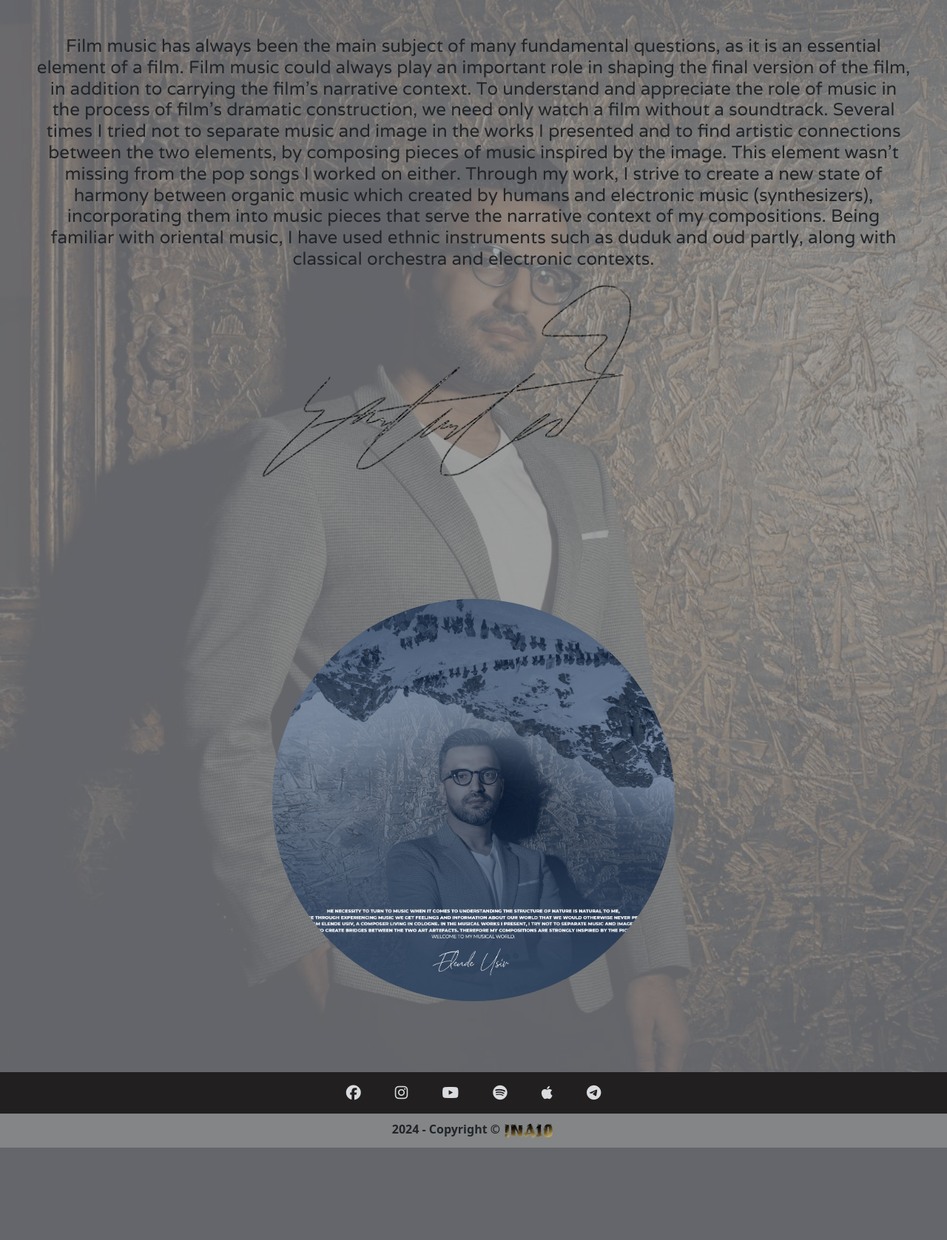
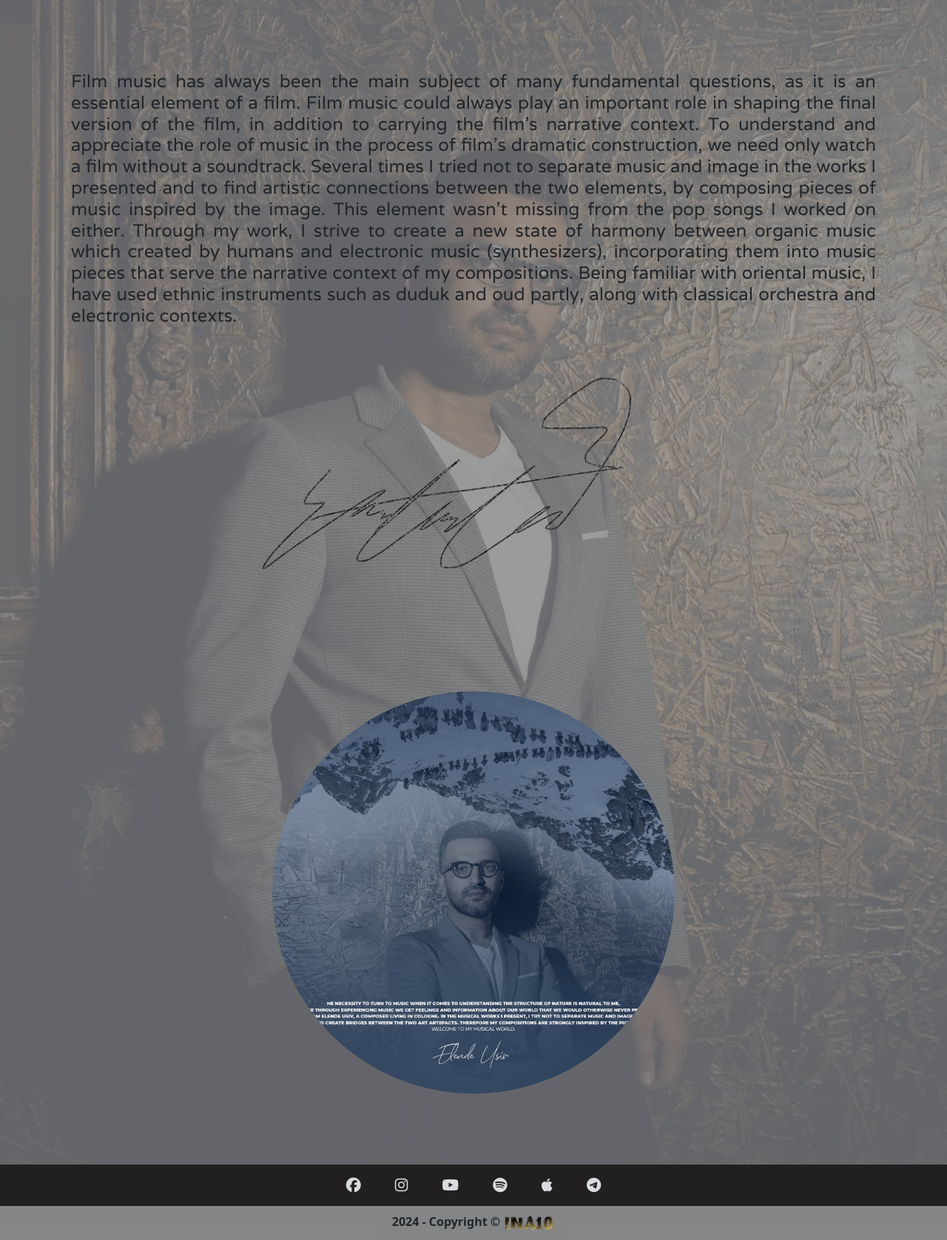
Before and after one commit to Mo-Inalo/elende-usiv.de, a PHP site: page /motivation.php in a window 1280 px wide. Shown: the part 126-1803 px from the top of the page at 74% size. Before the commit the page ends 1678 px from the top, so only its background shows below. Run offline with PHP 8.4, Linux system fonts and the light colour scheme; some libraries are stand-ins or nearby versions.

Commit message:
finale Abarbeitung 29

```diff
--- a/index.php
+++ b/index.php
@@ -34,14 +34,14 @@ include "templates/nav.php"
 
             <h5 class="Elendeauswahl">Film music composer</h5>
 
-            <h5 class="  my-5 Elendeauswahl" align="left"> I'm Elende Usiv, a Cologne-based composer and music editor for media who has
+            <h5 class=" my-5 Elendeauswahl" style="text-align: justify"> I'm Elende Usiv, a Cologne-based composer and music editor for media who has
                 worked on films and commercials.
                 You can hear some of my music on YouTube, Soundcloud and Spotify.
                 At the same time as my film music career, I composed and arranged many pop songs for various Kurdish singers.
                 who have supported my journey and career as a film music composer.
 
             </h5>
-        <div style="text-align: center;">
+        <div style="text-align: justify;">
             <img src="images/unterschrift.png" style="height=80%" width="80%">
         </div>
 
--- a/motivation.php
+++ b/motivation.php
@@ -39,9 +39,9 @@ include "templates/nav.php"
 
 
 
-    <div class=" px-5 py-5" ; style="background-image: url('/images/e3-opac.png'); background-size: cover; background-attachment: fixed;background-position: center center;">
-
-            <h4 align="center" class="Elendeauswahl">
+    <div class=" p-5" ; style="background-image: url('/images/e3-opac.png'); background-size: cover; background-attachment: fixed;background-position: center center;">
+        <div class="p-5">
+            <h4 style="text-align: justify" class="Elendeauswahl">
                 Film music has always been the main subject of many fundamental questions, as it is an essential element of a film.
                 Film music could always play an important role in shaping the final version of the film, in addition to carrying
                 the film's narrative context.
@@ -57,6 +57,7 @@ include "templates/nav.php"
                 orchestra and electronic contexts.
 
             </h4>
+        </div>
         <div style="text-align: center;">
             <img src="images/unterschrift.png" style="height=50%" width="50%">
         </div>
```
